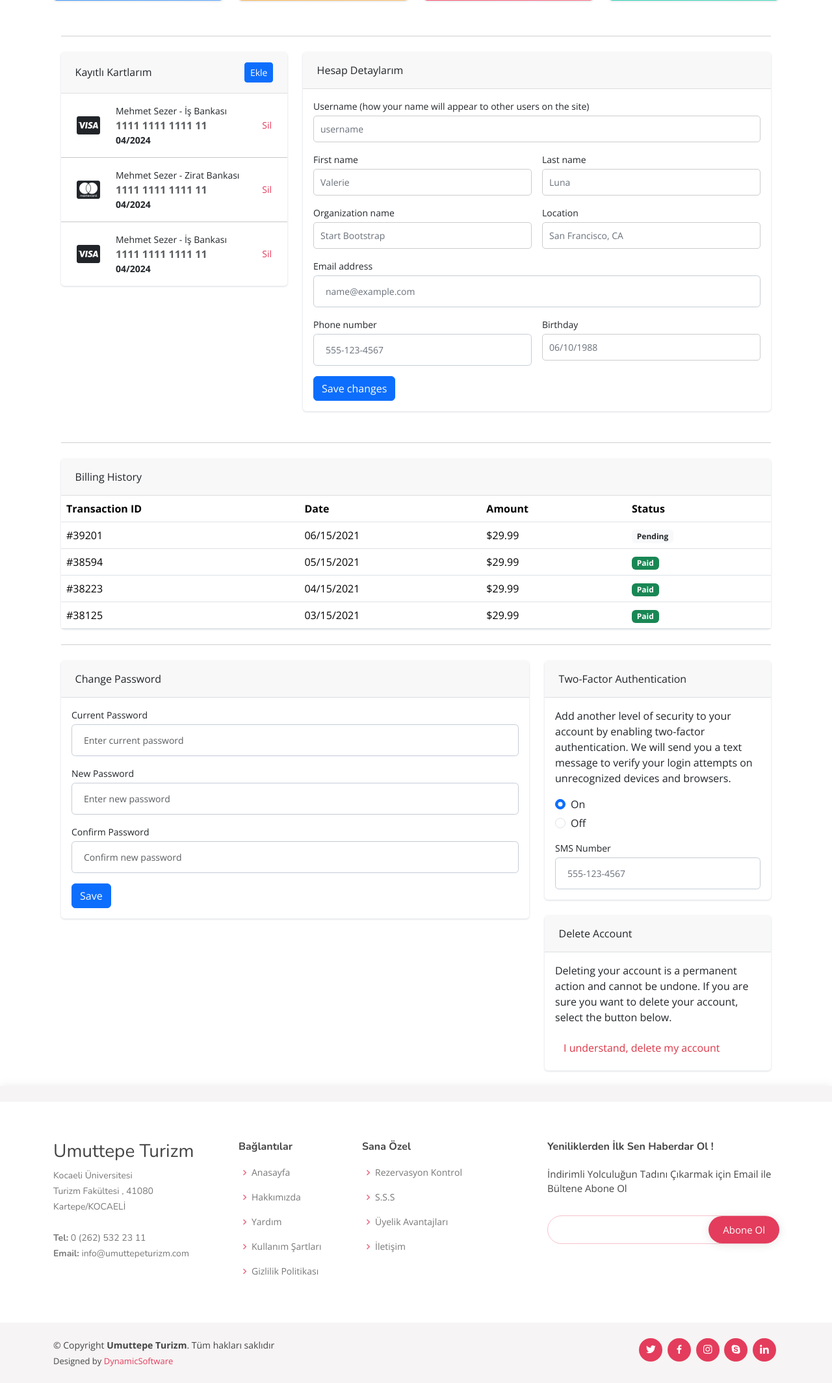
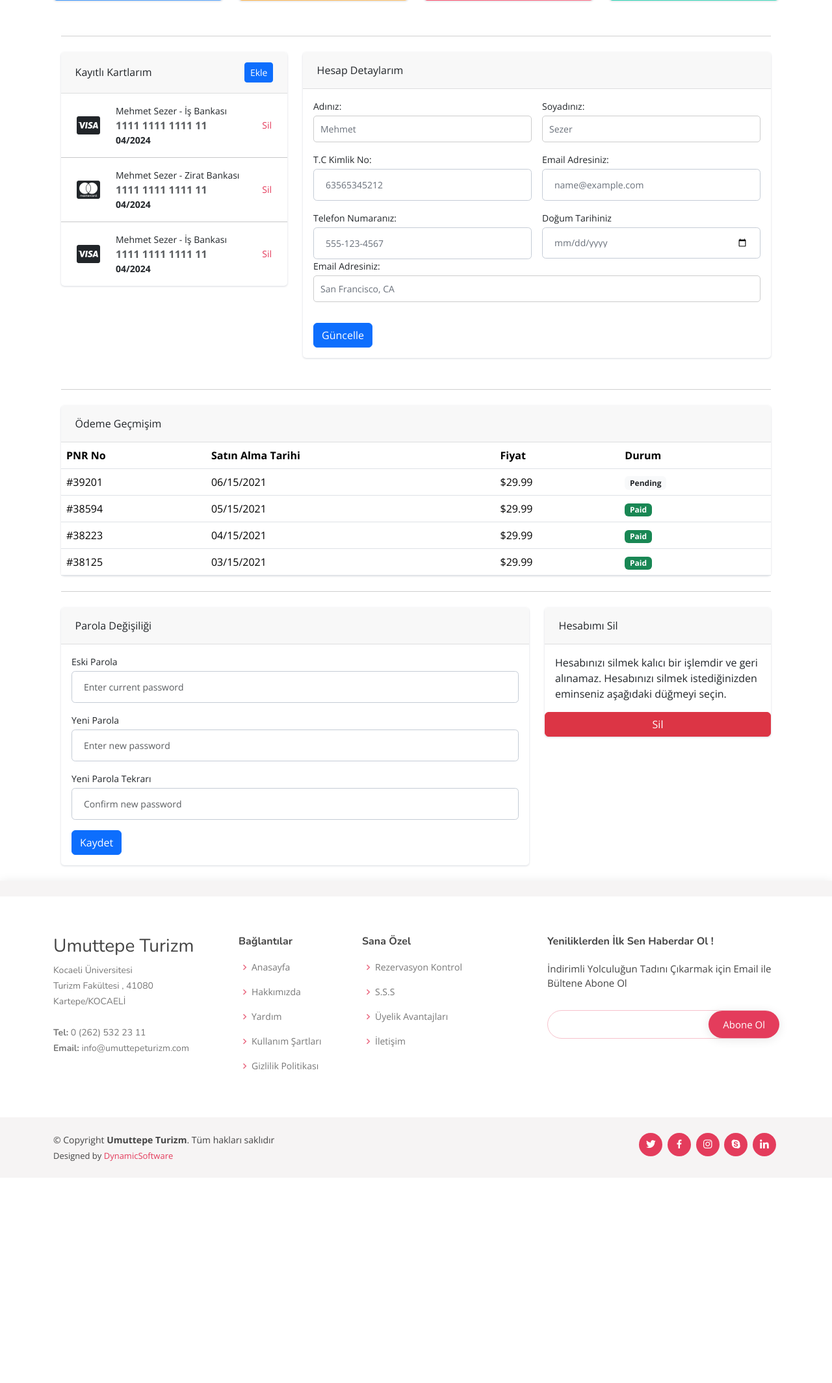
Before and after one commit to Arifcngk/UMUTTEPE-TURIZM, a CodeIgniter 4 app: the page made by app/Views/pages/user_profile.php in a window 1280 px wide. Shown: the part 280-2409 px from the top of the page at 65% size. After the commit the page ends 2068 px from the top, so only its background shows below. Run offline with PHP 8.4 and a stand-in for CodeIgniter, Linux system fonts and the light colour scheme; the template is opened without the code that fills it, so the values that code supplies are empty; some libraries are stand-ins or nearby versions.

Commit message:
profil sayfası yapıldı

```diff
--- a/app/Views/pages/user_profile.php
+++ b/app/Views/pages/user_profile.php
@@ -29,40 +29,12 @@
         <!-- Profil -->
         <?php include "app/Views/partials/user_profile/_profil.php" ?>
         <!-- Ödeme Bilgileri Formu -->
-        <?php include "app/Views/partials/user_profile/_credi_card.php" ?>
+        <?php include "app/Views/partials/user_profile/_order_history.php" ?>
         <!-- Parola Ayarları Formu -->
         <?php include "app/Views/partials/user_profile/user_password_update.php" ?>
 
 
     </main>
-
-    <script>
-    // document.addEventListener("DOMContentLoaded", function() {
-    //     const menuItems = document.querySelectorAll('.nav-link');
-
-    //     menuItems.forEach(function(item) {
-    //         item.addEventListener('click', function() {
-    //             // Tüm menü öğelerinden aktiflik sınıfını kaldır
-    //             menuItems.forEach(function(item) {
-    //                 item.classList.remove('active');
-    //             });
-
-    //             // Tıklanan menü öğesine aktiflik sınıfını ekle
-    //             this.classList.add('active');
-
-    //             const target = this.getAttribute('data-target');
-    //             const forms = document.querySelectorAll('.card');
-    //             forms.forEach(function(form) {
-    //                 if (form.id === target) {
-    //                     form.style.display = 'block';
-    //                 } else {
-    //                     form.style.display = 'none';
-    //                 }
-    //             });
-    //         });
-    //     });
-    // });
-    </script>
 
 
 
--- /dev/null
+++ b/app/Views/partials/user_profile/_add_credit_card.php
@@ -0,0 +1,41 @@
+<div class="modal fade" id="addCardModal" tabindex="-1" aria-labelledby="addCardModalLabel" aria-hidden="true">
+     <div class="modal-dialog">
+         <div class="modal-content">
+             <div class="modal-header">
+                 <h5 class="modal-title" id="addCardModalLabel">Kredi Kartı Bilgileri Ekle</h5>
+                 <button type="button" class="btn-close" data-bs-dismiss="modal" aria-label="Close"></button>
+             </div>
+             <div class="modal-body">
+                 <!-- Credit card information form -->
+                 <form id="creditCardForm">
+                     <div class="mb-3">
+                         <label for="cardHolderName" class="form-label">Kart Sahibinin Adı</label>
+                         <input type="text" class="form-control" id="cardHolderName" placeholder="Kart Sahibinin Adı"
+                             required>
+                     </div>
+                     <div class="mb-3">
+                         <label for="cardNumber" class="form-label">Kart Numarası</label>
+                         <input type="text" class="form-control" id="cardNumber" placeholder="Kart Numarası" required>
+                     </div>
+                     <div class="row">
+                         <div class="col-md-6 mb-3">
+                             <label for="expirationDate" class="form-label">Son Kullanma Tarihi</label>
+                             <input type="text" class="form-control" id="expirationDate" placeholder="MM/YY" required>
+                         </div>
+                         <div class="col-md-6 mb-3">
+                             <label for="cvv" class="form-label">CVV</label>
+                             <input type="text" class="form-control" id="cvv" placeholder="CVV" required>
+                         </div>
+                     </div>
+                 </form>
+             </div>
+             <div class="modal-footer">
+                 <button type="button" class="btn btn-secondary" data-bs-dismiss="modal">Kapat</button>
+                 <button type="button" class="btn btn-primary">Kaydet</button>
+             </div>
+         </div>
+     </div>
+ </div>
+
+ <!-- Bootstrap Bundle with Popper -->
+ <script src="https://cdnjs.cloudflare.com/ajax/libs/bootstrap/5.3.0/js/bootstrap.bundle.min.js"></script>
--- a/app/Views/partials/user_profile/_credi_card.php
+++ b/app/Views/partials/user_profile/_order_history.php
@@ -8,17 +8,17 @@
 
     <!-- Billing history card-->
     <div class="card mb-4">
-        <div class="card-header">Billing History</div>
+        <div class="card-header">Ödeme Geçmişim</div>
         <div class="card-body p-0">
             <!-- Billing history table-->
             <div class="table-responsive table-billing-history">
                 <table class="table mb-0">
                     <thead>
                         <tr>
-                            <th class="border-gray-200" scope="col">Transaction ID</th>
-                            <th class="border-gray-200" scope="col">Date</th>
-                            <th class="border-gray-200" scope="col">Amount</th>
-                            <th class="border-gray-200" scope="col">Status</th>
+                            <th class="border-gray-200" scope="col">PNR No</th>
+                            <th class="border-gray-200" scope="col">Satın Alma Tarihi</th>
+                            <th class="border-gray-200" scope="col">Fiyat</th>
+                            <th class="border-gray-200" scope="col">Durum</th>
                         </tr>
                     </thead>
                     <tbody>
--- a/app/Views/partials/user_profile/_profil.php
+++ b/app/Views/partials/user_profile/_profil.php
@@ -7,7 +7,8 @@
              <div class="card card-header-actions mb-4">
                  <div class="card-header d-flex justify-content-between align-items-center">
                      <span>Kayıtlı Kartlarım</span>
-            <button class="btn btn-sm btn-primary" type="button">Ekle</button>
+                     <button class="btn btn-sm btn-primary" type="button" data-bs-toggle="modal"
+                         data-bs-target="#addCardModal">Ekle</button>
                  </div>
                  <div class="card-body px-0">
                      <!-- Payment method 1-->
@@ -68,59 +69,65 @@
                  <div class="card-body">
                      <form>
                          <!-- Form Group (username)-->
-                        <div class="mb-3">
-                            <label class="small mb-1" for="inputUsername">Username (how your name will appear to other users on the site)</label>
-                            <input class="form-control" id="inputUsername" type="text" placeholder="Enter your username" value="username">
-                        </div>
+
                          <!-- Form Row-->
                          <div class="row gx-3 mb-3">
                              <!-- Form Group (first name)-->
                              <div class="col-md-6">
-                                <label class="small mb-1" for="inputFirstName">First name</label>
-                                <input class="form-control" id="inputFirstName" type="text" placeholder="Enter your first name" value="Valerie">
+                                 <label class="small mb-1" for="name">Adınız:</label>
+                                 <input class="form-control" id="name" type="text" placeholder="Adınızı Giriniz"
+                                     value="Mehmet">
                              </div>
                              <!-- Form Group (last name)-->
                              <div class="col-md-6">
-                                <label class="small mb-1" for="inputLastName">Last name</label>
-                                <input class="form-control" id="inputLastName" type="text" placeholder="Enter your last name" value="Luna">
+                                 <label class="small mb-1" for="lastName">Soyadınız:</label>
+                                 <input class="form-control" id="lastName" type="text" placeholder="Soyadınızı Giriniz"
+                                     value="Sezer">
                              </div>
                          </div>
                          <!-- Form Row        -->
                          <div class="row gx-3 mb-3">
                              <!-- Form Group (organization name)-->
                              <div class="col-md-6">
-                                <label class="small mb-1" for="inputOrgName">Organization name</label>
-                                <input class="form-control" id="inputOrgName" type="text" placeholder="Enter your organization name" value="Start Bootstrap">
+                                 <label class="small mb-1" for="tc-kimlik">T.C Kimlik No:</label>
+                                 <input class="form-control" id="inputOrgName" type="number"
+                                     placeholder="T.C Kimlik No Giriniz" value="63565345212">
                              </div>
                              <!-- Form Group (location)-->
                              <div class="col-md-6">
-                                <label class="small mb-1" for="inputLocation">Location</label>
-                                <input class="form-control" id="inputLocation" type="text" placeholder="Enter your location" value="San Francisco, CA">
+                                 <label class="small mb-1" for="inputLocation">Email Adresiniz:</label>
+                                 <input class="form-control" id="inputEmailAddress" type="email"
+                                     placeholder="Email Adresinizi Giriniz:" value="name@example.com">
                              </div>
                          </div>
-                        <!-- Form Group (email address)-->
-                        <div class="mb-3">
-                            <label class="small mb-1" for="inputEmailAddress">Email address</label>
-                            <input class="form-control" id="inputEmailAddress" type="email" placeholder="Enter your email address" value="name@example.com">
-                        </div>
+
                          <!-- Form Row-->
                          <div class="row gx-3 mb-3">
                              <!-- Form Group (phone number)-->
                              <div class="col-md-6">
-                                <label class="small mb-1" for="inputPhone">Phone number</label>
-                                <input class="form-control" id="inputPhone" type="tel" placeholder="Enter your phone number" value="555-123-4567">
+                                 <label class="small mb-1" for="inputPhone">Telefon Numaranız:</label>
+                                 <input class="form-control" id="inputPhone" type="tel"
+                                     placeholder="Enter your phone number" value="555-123-4567">
                              </div>
                              <!-- Form Group (birthday)-->
                              <div class="col-md-6">
-                                <label class="small mb-1" for="inputBirthday">Birthday</label>
-                                <input class="form-control" id="inputBirthday" type="text" name="birthday" placeholder="Enter your birthday" value="06/10/1988">
+                                 <label class="small mb-1" for="inputBirthday">Doğum Tarihiniz</label>
+                                 <input class="form-control" id="inputBirthday" type="date" name="birthday"
+                                     placeholder="Enter your birthday" value="06/10/1988">
+                             </div><!-- Form Group (email address)-->
+                             <div class="mb-3">
+                                 <label class="small mb-1" for="inputEmailAddress">Email Adresiniz:</label>
+                                 <input class="form-control" id="inputLocation" type="text"
+                                     placeholder="Enter your location" value="San Francisco, CA">
                              </div>
                          </div>
                          <!-- Save changes button-->
-                        <button class="btn btn-primary" type="button">Save changes</button>
+                         <button class="btn btn-primary" type="button">Güncelle</button>
                      </form>
                  </div>
              </div>
          </div>
      </div>
  </div>
+ <!--  Kredi Kartı Ekleme Sayfası -->
+ <?php include "app/Views/partials/user_profile/_add_credit_card.php" ?>
--- a/app/Views/partials/user_profile/user_password_update.php
+++ b/app/Views/partials/user_profile/user_password_update.php
@@ -5,60 +5,45 @@
         <div class="col-lg-8">
             <!-- Change password card-->
             <div class="card mb-4">
-                    <div class="card-header">Change Password</div>
+                <div class="card-header">Parola Değişiliği</div>
                 <div class="card-body">
                     <form>
                         <!-- Form Group (current password)-->
                         <div class="mb-3">
-                                <label class="small mb-1" for="currentPassword">Current Password</label>
-                                <input class="form-control" id="currentPassword" type="password" placeholder="Enter current password">
+                            <label class="small mb-1" for="currentPassword">Eski Parola</label>
+                            <input class="form-control" id="currentPassword" type="password"
+                                placeholder="Enter current password">
                         </div>
                         <!-- Form Group (new password)-->
                         <div class="mb-3">
-                                <label class="small mb-1" for="newPassword">New Password</label>
-                                <input class="form-control" id="newPassword" type="password" placeholder="Enter new password">
+                            <label class="small mb-1" for="newPassword">Yeni Parola</label>
+                            <input class="form-control" id="newPassword" type="password"
+                                placeholder="Enter new password">
                         </div>
                         <!-- Form Group (confirm password)-->
                         <div class="mb-3">
-                                <label class="small mb-1" for="confirmPassword">Confirm Password</label>
-                                <input class="form-control" id="confirmPassword" type="password" placeholder="Confirm new password">
+                            <label class="small mb-1" for="confirmPassword">Yeni Parola Tekrarı</label>
+                            <input class="form-control" id="confirmPassword" type="password"
+                                placeholder="Confirm new password">
                         </div>
-                            <button class="btn btn-primary" type="button">Save</button>
+                        <button class="btn btn-primary" type="button">Kaydet</button>
                     </form>
                 </div>
             </div>
 
         </div>
         <div class="col-lg-4">
-                <!-- Two factor authentication card-->
-                <div class="card mb-4">
-                    <div class="card-header">Two-Factor Authentication</div>
-                    <div class="card-body">
-                        <p>Add another level of security to your account by enabling two-factor authentication. We will send you a text message to verify your login attempts on unrecognized devices and browsers.</p>
-                        <form>
-                            <div class="form-check">
-                                <input class="form-check-input" id="twoFactorOn" type="radio" name="twoFactor" checked="">
-                                <label class="form-check-label" for="twoFactorOn">On</label>
-                            </div>
-                            <div class="form-check">
-                                <input class="form-check-input" id="twoFactorOff" type="radio" name="twoFactor">
-                                <label class="form-check-label" for="twoFactorOff">Off</label>
-                            </div>
-                            <div class="mt-3">
-                                <label class="small mb-1" for="twoFactorSMS">SMS Number</label>
-                                <input class="form-control" id="twoFactorSMS" type="tel" placeholder="Enter a phone number" value="555-123-4567">
-                            </div>
-                        </form>
-                    </div>
-                </div>
+
             <!-- Delete account card-->
             <div class="card mb-4">
-                    <div class="card-header">Delete Account</div>
+                <div class="card-header">Hesabımı Sil</div>
                 <div class="card-body">
-                        <p>Deleting your account is a permanent action and cannot be undone. If you are sure you want to delete your account, select the button below.</p>
-                        <button class="btn btn-danger-soft text-danger" type="button">I understand, delete my account</button>
+                    Hesabınızı silmek kalıcı bir işlemdir ve geri alınamaz. Hesabınızı silmek istediğinizden eminseniz
+                    aşağıdaki düğmeyi seçin.
+                </div>
+                <button type="submit" class="btn btn-danger">Sil</button>
+
             </div>
         </div>
     </div>
 </div>
-    </div>
```
Lines whose indentation alone changed are shown as unchanged.
